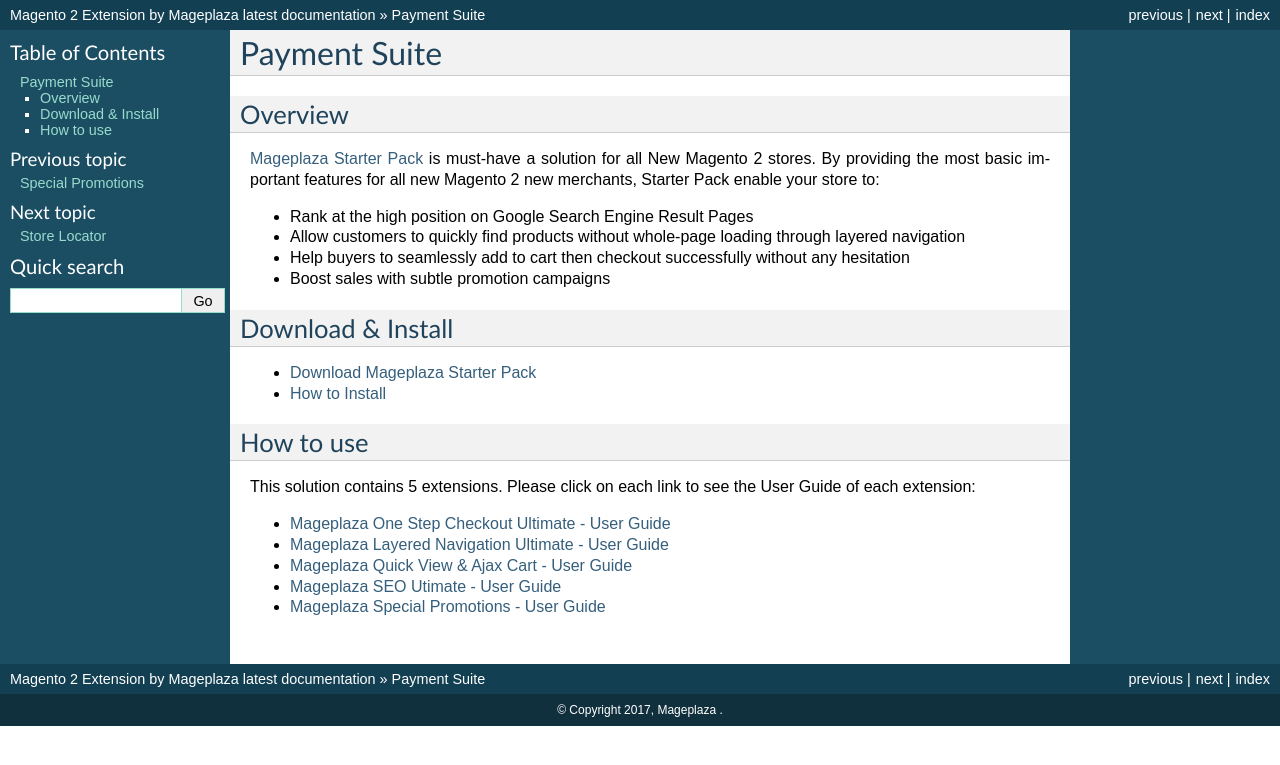
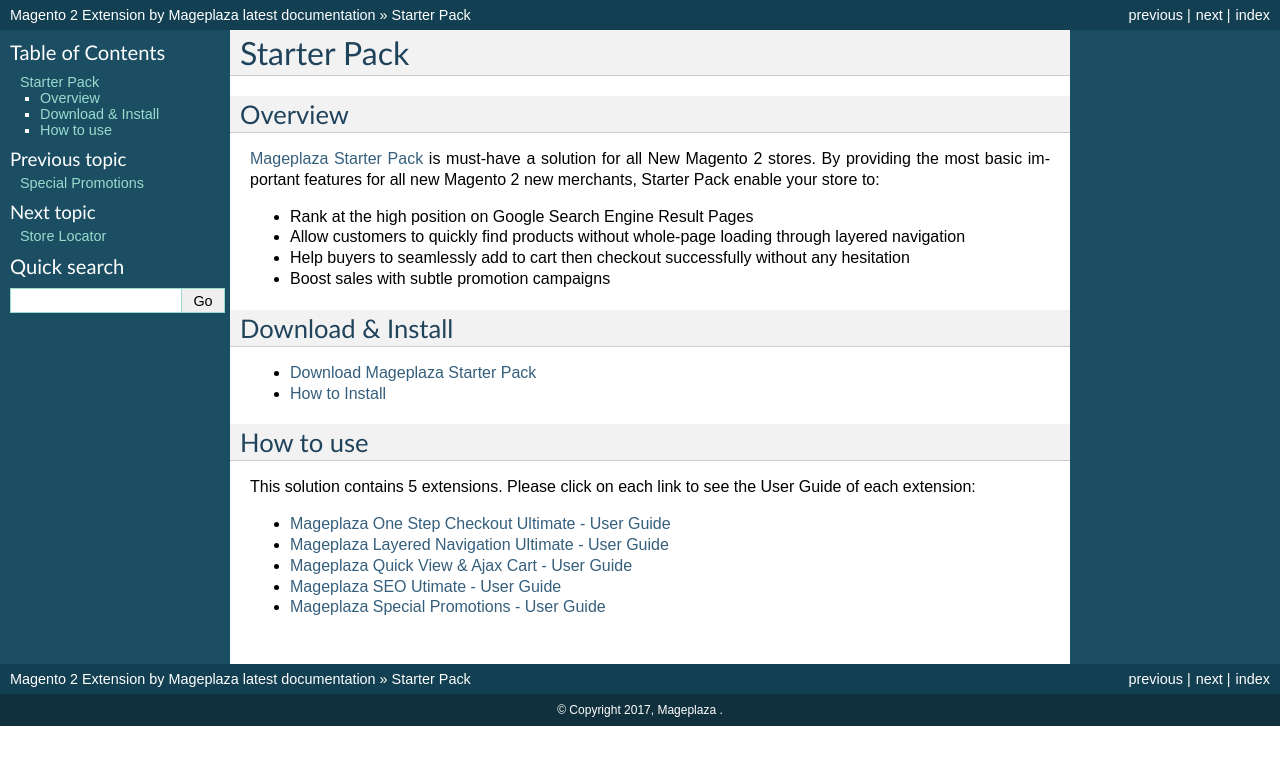
Before and after one commit to magepages/mpdocs, a Sphinx documentation site: the page built from docs/starter-pack/index.md, in a window 1280 px wide. Shown: the top 765 px of the page. Built offline with Sphinx 7.4.7, drawn with Linux system fonts in a browser that asks for light colours; pages that are not in the unit, such as notebooks, are missing from menus.

Commit message:
Update index.md

```diff
--- a/docs/starter-pack/index.md
+++ b/docs/starter-pack/index.md
@@ -1,4 +1,4 @@
-# Payment Suite
+# Starter Pack
 
 ## Overview
 [Mageplaza Starter Pack](https://www.mageplaza.com/magento-2-starter-pack/) is must-have a solution for all New Magento 2 stores. By providing the most basic important features for all new Magento 2 new merchants, Starter Pack enable your store to:
```
